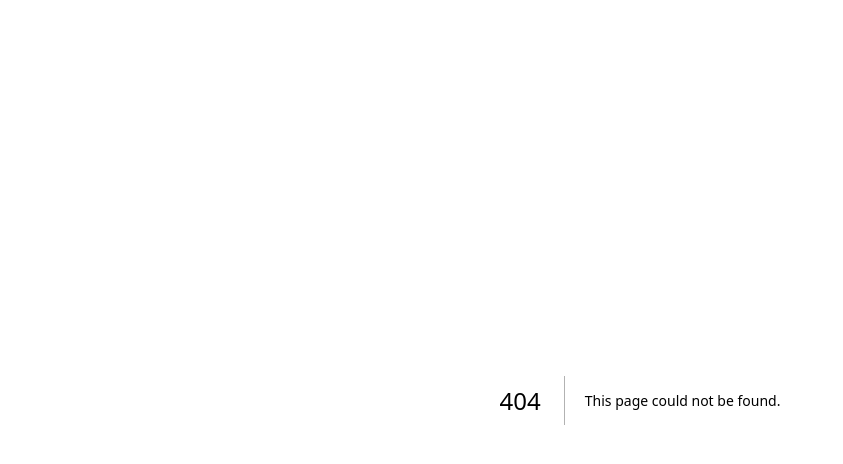
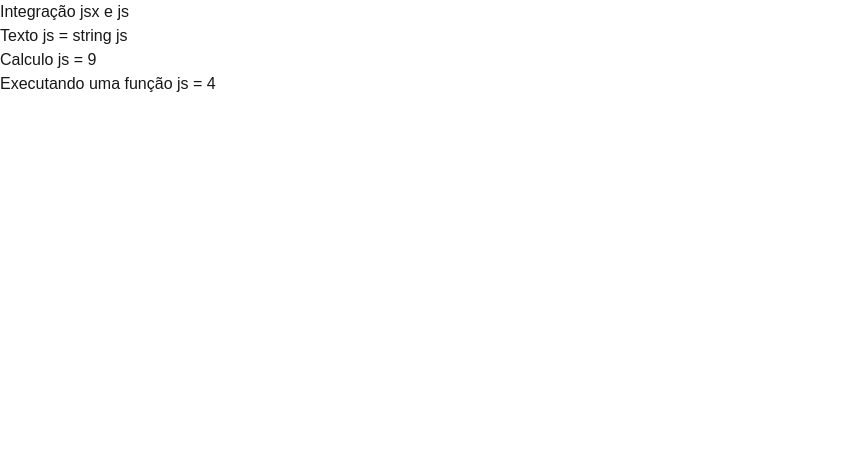
Before and after one commit to ivanProgramador/exercicios, a Next.js app: page /basicos/jsx4 in a window 1280 px wide. Before the commit this address had no page. Shown: the top 464 px of the page, without its empty margins (0-843 px from the left). Built offline with nearby package versions, Linux system fonts and the light colour scheme.

Commit message:
integrating js with jsx ,end of class 6

```diff
--- /dev/null
+++ b/pages/basicos/jsx4.jsx
@@ -0,0 +1,33 @@
+/*
+ Integração entre jsx e js
+
+ Embora estejam no mesmo componente existe uma diferença entre essas dusas linguagens
+ então para que o resultado de um codigo ou retorno de uma fnção js possa ser interpretado
+ pelo jsx é necessário usar chaves {}
+*/
+
+export default function jsx4(){
+
+    // se eu colocar essas variveis dentro do componente sem parenteses
+   //  ao inves de interpretar e mostrar os valores vão aparecer somente os textos
+   //  com os nomes delas  então para mostra-las de forma correta e necessario usar {}
+
+   const textoJs = "string js";
+   const CalculoJs = 3*3;
+  //isso serve atea para executar funções dentro de um componente
+   function soma(a,b){
+     return a + b;
+   }
+
+    return(
+        <div>
+
+             <h2>Integração jsx e js</h2>
+             <h3>Texto js = {textoJs}</h3>
+             <h3>Calculo js = {CalculoJs}</h3>
+             <h4>Executando uma função js =  {soma(2,2)}</h4>
+
+        </div>
+    )
+
+}
```
